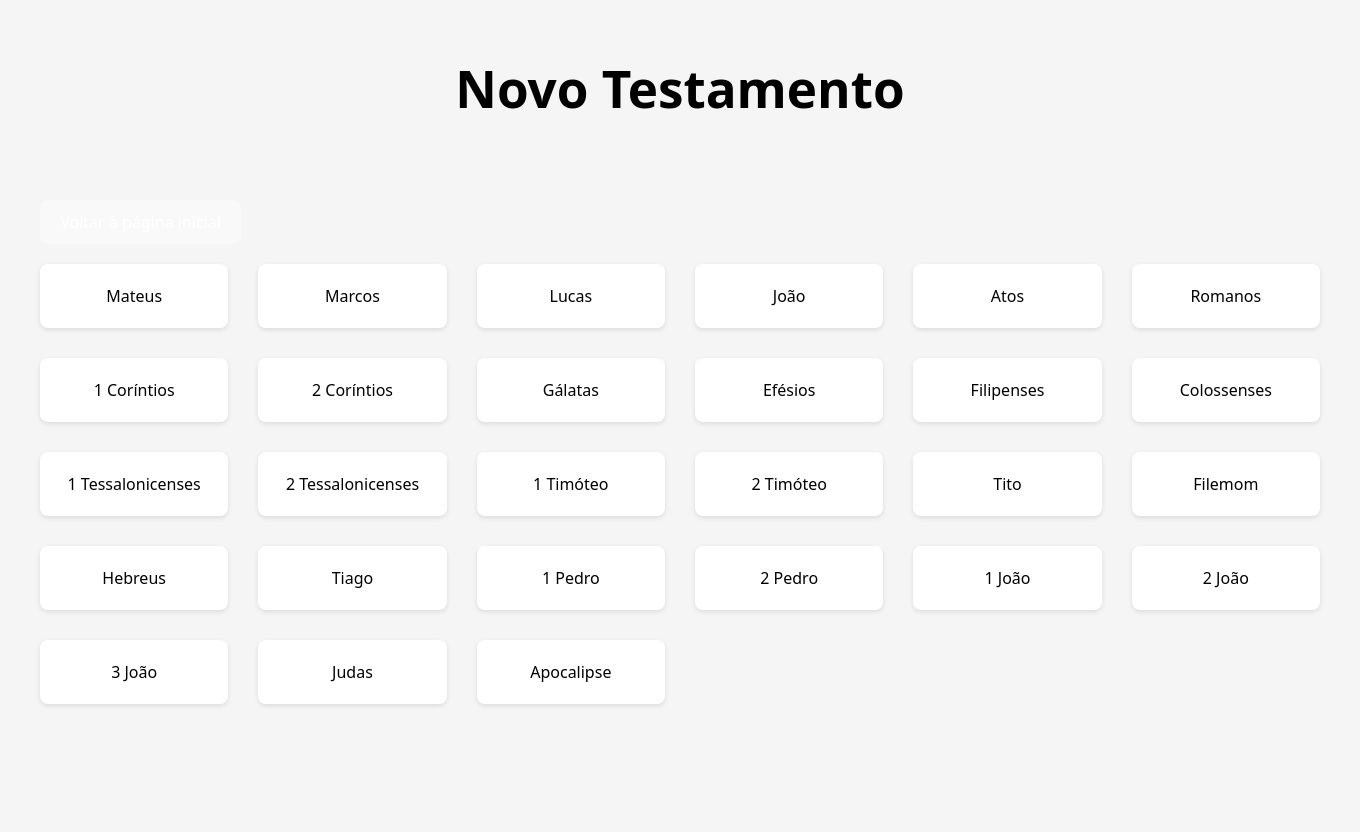
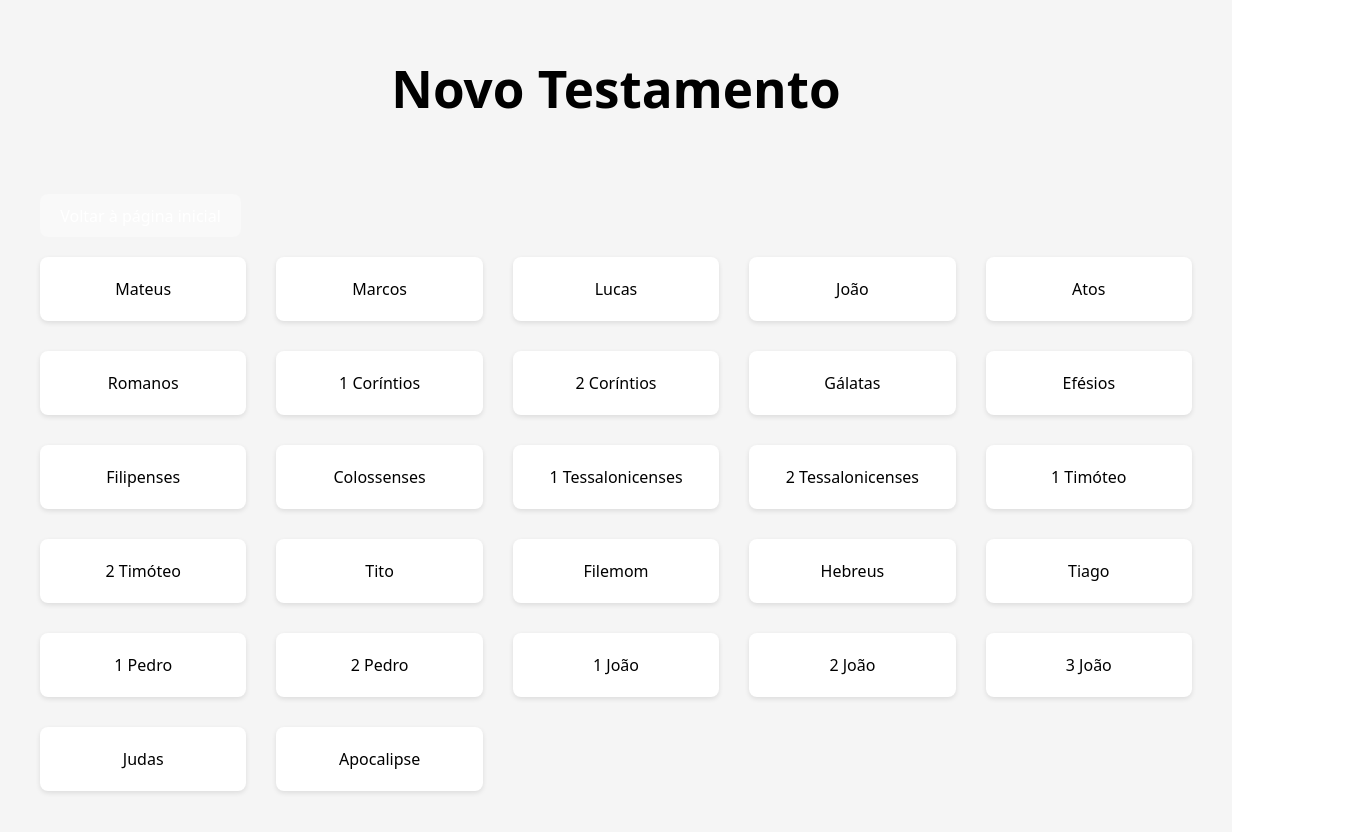
Before and after one commit to ismaileRodrigues/BibliaSagradaJFA, a React (Vite) app: page /novo-testamento in a window 1280 px wide. Shown: the top 832 px of the page, 1360 px wide, since content can reach past the window. Built offline with nearby package versions, Linux system fonts and the light colour scheme.

Commit message:
Update App.css

```diff
--- a/src/App.css
+++ b/src/App.css
@@ -4,12 +4,12 @@ body {
 
 .app {
   min-height: 100vh;
-      width: 100vw;
+      width: 90vw;
     display: flex;
   flex-direction: column;
-  align-items: center; /* Centraliza horizontalmente */
+  align-items: center;
   background-color: #f5f5f5;
-  padding: 40px; /* Aumentei o padding para mais espaço */
+  padding: 40px;
   text-align: center;
   color: black;
 }
@@ -22,14 +22,14 @@ body {
 .book-gallery {
   display: grid;
   grid-template-columns: repeat(auto-fill, minmax(180px, 1fr)); /* Aumentei o tamanho mínimo dos cards */
-  gap: 30px; /* Aumentei o espaçamento entre os cards */
+  gap: 30px;
   width: 100%;
   margin-top: 20px;
 }
 
 .book-card {
   background-color: #fff;
-  padding: 20px; /* Mais espaço interno */
+  padding: 20px;
   border-radius: 8px;
   box-shadow: 0 2px 5px rgba(0, 0, 0, 0.1);
   cursor: pointer;
@@ -42,13 +42,13 @@ body {
 
 .book-content {
   width: 100%;
-  max-width: 1400px; /* Aumentei para combinar com a galeria de livros */
-  text-align: center; /* Centraliza o texto */
+  max-width: 1400px;
+  text-align: center;
 }
 
 .chapter-gallery {
   display: grid;
-  grid-template-columns: repeat(auto-fill, minmax(180px, 1fr)); /* Mesma largura dos livros */
+  grid-template-columns: repeat(auto-fill, minmax(180px, 1fr));
   gap: 30px;
   margin-top: 20px;
 }
```
